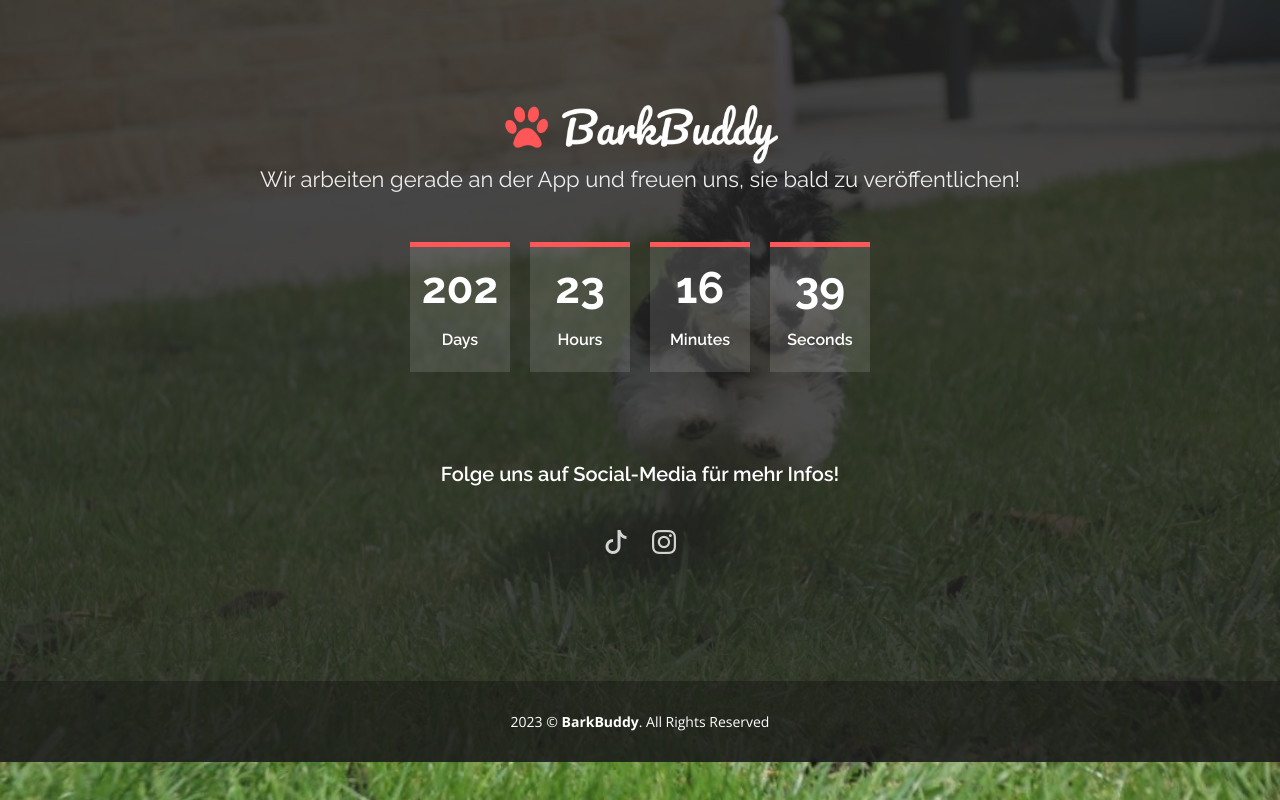
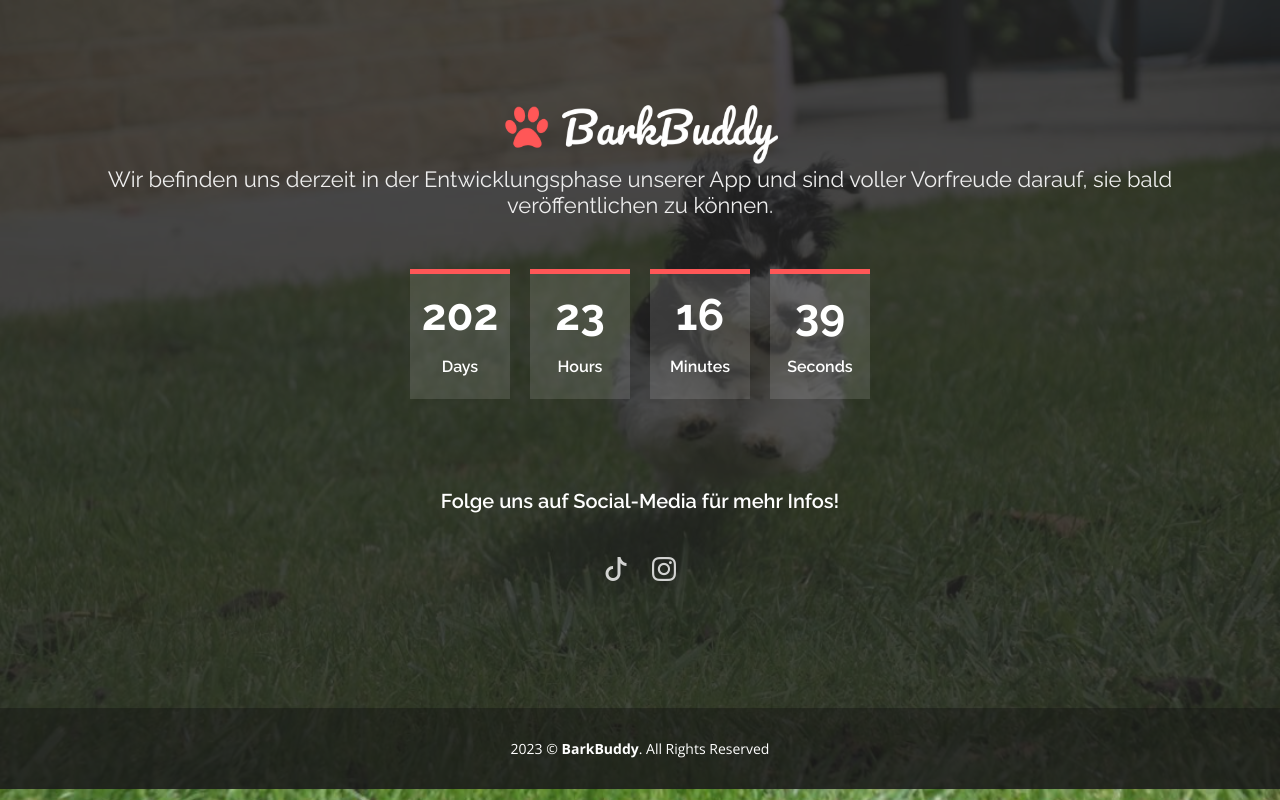
Before and after one commit to Bark-Buddy/bark-buddy.github.io, a plain HTML site: page index.html in a window 1280 px wide. Drawn offline with nearby package versions, Linux system fonts and the light colour scheme.

Commit message:
Update index.html

```diff
--- a/index.html
+++ b/index.html
@@ -31,7 +31,7 @@
     <div class="container d-flex flex-column align-items-center">
 
       <img src="assets/img/logo.png" alt="BarkBuddy" width="330">
-      <h2>Wir arbeiten gerade an der App und freuen uns, sie bald zu veröffentlichen!</h2>
+      <h2>Wir befinden uns derzeit in der Entwicklungsphase unserer App und sind voller Vorfreude darauf, sie bald veröffentlichen zu können.</h2>
       <div class="countdown d-flex justify-content-center" data-count="2023/10/1">
         <div>
           <h3>%d</h3>
```
